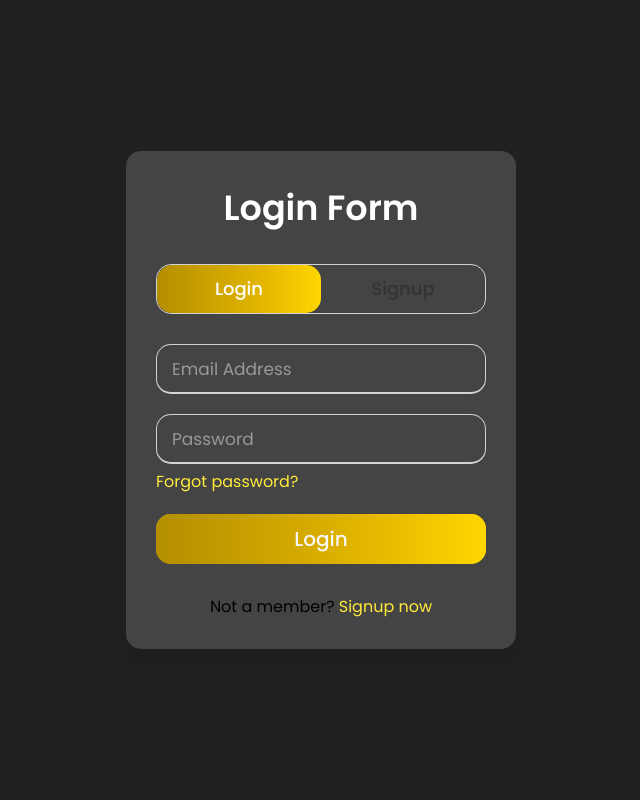
After one commit to MoigeMatino/fastapi-htmx-todo-spa, a FastAPI app: template app/templates/auth.html in a window 1280 px wide. The commit adds this page. Shown: the whole page, without its empty margins (319-959 px from the left). Run offline with FastAPI, Linux system fonts and the light colour scheme; the template is opened without the code that fills it, so the values that code supplies are empty; parts of the project's set-up code (start-up, migrations or seed data) failed here and were passed over.

Commit message:
feat: add signup form
- Combine login and signup form using slider

```diff
--- a/app/routes/user.py
+++ b/app/routes/user.py
@@ -57,6 +57,6 @@ def login(
     return response
 
 
-@router.get("/login", response_class=HTMLResponse)
+@router.get("/signup-login", response_class=HTMLResponse)
 async def show_login_form(request: Request):
-    return templates.TemplateResponse("login.html", {"request": request})
+    return templates.TemplateResponse("auth.html", {"request": request})
--- /dev/null
+++ b/app/static/auth.css
@@ -0,0 +1,232 @@
+@import url('https://fonts.googleapis.com/css?family=Poppins:400,500,600,700&display=swap');
+
+* {
+    margin: 0;
+    padding: 0;
+    box-sizing: border-box;
+    font-family: 'Poppins', sans-serif;
+}
+
+html, body {
+    display: grid;
+    height: 100%;
+    width: 100%;
+    place-items: center;
+    background: #212121;
+}
+
+::selection {
+    background: #ffeb3b;
+    color: #333;
+}
+
+.wrapper {
+    overflow: hidden;
+    max-width: 390px;
+    background: #444;
+    padding: 30px;
+    border-radius: 15px;
+    box-shadow: 0px 15px 20px rgba(0,0,0,0.1);
+}
+
+.wrapper .title-text {
+    display: flex;
+    width: 200%;
+}
+
+.wrapper .title {
+    width: 50%;
+    font-size: 35px;
+    font-weight: 600;
+    text-align: center;
+    color: white;
+    transition: all 0.6s cubic-bezier(0.68, -0.55, 0.265, 1.55);
+}
+
+.wrapper .slide-controls {
+    position: relative;
+    display: flex;
+    height: 50px;
+    width: 100%;
+    overflow: hidden;
+    margin: 30px 0 10px 0;
+    justify-content: space-between;
+    border: 1px solid lightgrey;
+    border-radius: 15px;
+}
+
+.slide-controls .slide {
+    height: 100%;
+    width: 100%;
+    color: #fff;
+    font-size: 18px;
+    font-weight: 500;
+    text-align: center;
+    line-height: 48px;
+    cursor: pointer;
+    z-index: 1;
+    transition: all 0.6s ease;
+}
+
+.slide-controls label.signup {
+    color: #333;
+}
+
+.slide-controls .slider-tab {
+    position: absolute;
+    height: 100%;
+    width: 50%;
+    left: 0;
+    z-index: 0;
+    border-radius: 15px;
+    background: -webkit-linear-gradient(left, #b38e00, #cca300, #e6b800, #ffd700);
+    background: -moz-linear-gradient(left, #b38e00, #cca300, #e6b800, #ffd700);
+    background: -o-linear-gradient(left, #b38e00, #cca300, #e6b800, #ffd700);
+    background: linear-gradient(to right, #b38e00, #cca300, #e6b800, #ffd700);
+    transition: all 0.6s cubic-bezier(0.68, -0.55, 0.265, 1.55);
+}
+
+input[type="radio"] {
+    display: none;
+}
+
+#signup:checked ~ .slider-tab {
+    left: 50%;
+}
+
+#signup:checked ~ label.signup {
+    color: #fff;
+    cursor: default;
+    user-select: none;
+}
+
+#signup:checked ~ label.login {
+    color: #333;
+}
+
+#login:checked ~ label.signup {
+    color: #333;
+}
+
+#login:checked ~ label.login {
+    cursor: default;
+    user-select: none;
+}
+
+.wrapper .form-container {
+    width: 100%;
+    overflow: hidden;
+}
+
+.form-container .form-inner {
+    display: flex;
+    width: 200%;
+}
+
+.form-container .form-inner form {
+    width: 50%;
+    transition: all 0.6s cubic-bezier(0.68, -0.55, 0.265, 1.55);
+}
+
+.form-inner form .field {
+    height: 50px;
+    width: 100%;
+    margin-top: 20px;
+}
+
+.form-inner form .field input {
+    height: 100%;
+    width: 100%;
+    outline: none;
+    padding-left: 15px;
+    border-radius: 15px;
+    border: 1px solid lightgrey;
+    border-bottom-width: 2px;
+    font-size: 17px;
+    background-color: #444;
+    color: #f5f5f5;
+    transition: all 0.3s ease;
+}
+
+.form-inner form .field input:focus {
+    border-color: #ffeb3b;
+}
+
+.form-inner form .field input::placeholder {
+    color: #999;
+    transition: all 0.3s ease;
+}
+
+form .field input:focus::placeholder {
+    color: #ffeb3b;
+}
+
+.form-inner form .pass-link {
+    margin-top: 5px;
+}
+
+.form-inner form .signup-link {
+    text-align: center;
+    margin-top: 30px;
+}
+
+.form-inner form .pass-link a,
+.form-inner form .signup-link a {
+    color: #ffeb3b;
+    text-decoration: none;
+}
+
+.form-inner form .pass-link a:hover,
+.form-inner form .signup-link a:hover {
+    text-decoration: underline;
+}
+
+form .btn {
+    height: 50px;
+    width: 100%;
+    border-radius: 15px;
+    position: relative;
+    overflow: hidden;
+    background: -webkit-linear-gradient(left, #b38e00, #cca300, #e6b800, #ffd700);
+    background: -moz-linear-gradient(left, #b38e00, #cca300, #e6b800, #ffd700);
+    background: -o-linear-gradient(left, #b38e00, #cca300, #e6b800, #ffd700);
+    background: linear-gradient(to right, #b38e00, #cca300, #e6b800, #ffd700);
+    transition: background 0.3s ease;
+}
+
+form .btn .btn-layer {
+    height: 100%;
+    width: 300%;
+    position: absolute;
+    left: -100%;
+    background: -webkit-linear-gradient(right, #b38e00, #cca300, #e6b800, #ffd700);
+    background: -moz-linear-gradient(right, #b38e00, #cca300, #e6b800, #ffd700);
+    background: -o-linear-gradient(right, #b38e00, #cca300, #e6b800, #ffd700);
+    background: linear-gradient(to right, #b38e00, #cca300, #e6b800, #ffd700);
+    border-radius: 15px;
+    transition: all 0.4s ease;
+}
+
+form .btn:hover .btn-layer {
+    left: 0;
+}
+
+form .btn input[type="submit"] {
+    height: 100%;
+    width: 100%;
+    z-index: 1;
+    position: relative;
+    background: none;
+    border: none;
+    color: #f5f5f5;
+    padding-left: 0;
+    border-radius: 15px;
+    font-size: 20px;
+    font-weight: 500;
+    cursor: pointer;
+    background: linear-gradient(to right, #b38e00, #cca300, #e6b800, #ffd700);
+}
+
+form .btn input[type="submit"]:hover {
+    background: linear-gradient(to right, #ffeb3b, #f8cb02, #f5b93e, #f3a22d);
+}
--- /dev/null
+++ b/app/templates/auth.html
@@ -0,0 +1,77 @@
+<!DOCTYPE html>
+<html lang="en">
+<head>
+    <meta charset="UTF-8">
+    <meta name="viewport" content="width=device-width, initial-scale=1.0">
+    <title>Document</title>
+    <link rel="stylesheet" href="/static/auth.css">
+</head>
+<body>
+    <div class="wrapper">
+        <div class="title-text">
+          <div class="title login">Login Form</div>
+          <div class="title signup">Signup Form</div>
+        </div>
+        <div class="form-container">
+          <div class="slide-controls">
+            <input type="radio" name="slide" id="login" checked>
+            <input type="radio" name="slide" id="signup">
+            <label for="login" class="slide login">Login</label>
+            <label for="signup" class="slide signup">Signup</label>
+            <div class="slider-tab"></div>
+          </div>
+          <div class="form-inner">
+            <form action="/auth/login" method="post" class="login">
+              <div class="field">
+                <input type="text" placeholder="Email Address" required>
+              </div>
+              <div class="field">
+                <input type="password" placeholder="Password" required>
+              </div>
+              <div class="pass-link"><a href="#">Forgot password?</a></div>
+              <div class="field btn">
+                <div class="btn-layer"></div>
+                <input type="submit" value="Login">
+              </div>
+              <div class="signup-link">Not a member? <a href="">Signup now</a></div>
+            </form>
+            <form action="/auth/signup" method="post" class="signup">
+              <div class="field">
+                <input type="text" placeholder="Email Address" required>
+              </div>
+              <div class="field">
+                <input type="password" placeholder="Password" required>
+              </div>
+              <div class="field">
+                <input type="password" placeholder="Confirm password" required>
+              </div>
+              <div class="field btn">
+                <div class="btn-layer"></div>
+                <input type="submit" value="Signup">
+              </div>
+            </form>
+          </div>
+        </div>
+      </div>
+    <script>
+        const loginText = document.querySelector(".title-text .login");
+        const loginForm = document.querySelector("form.login");
+        const loginBtn = document.querySelector("label.login");
+        const signupBtn = document.querySelector("label.signup");
+        const signupLink = document.querySelector("form .signup-link a");
+        signupBtn.onclick = (()=>{
+            loginForm.style.marginLeft = "-50%";
+            loginText.style.marginLeft = "-50%";
+        });
+        loginBtn.onclick = (()=>{
+            loginForm.style.marginLeft = "0%";
+            loginText.style.marginLeft = "0%";
+        });
+        signupLink.onclick = (()=>{
+            signupBtn.click();
+            return false;
+        });
+
+    </script>
+</body>
+</html>
--- a/app/templates/index.html
+++ b/app/templates/index.html
@@ -6,7 +6,7 @@
     <title>My Todo</title>
     <script src="https://unpkg.com/htmx.org@2.0.0" integrity="sha384-wS5l5IKJBvK6sPTKa2WZ1js3d947pvWXbPJ1OmWfEuxLgeHcEbjUUA5i9V5ZkpCw" crossorigin="anonymous"></script>
     <link rel="stylesheet" href="https://cdn.simplecss.org/simple.min.css">
-    <link rel="stylesheet" href="/static/styles.css">
+    <link rel="stylesheet" href="/static/main.css">
 </head>
 <body>
     <div class="header">
```
Also changed, not shown: app/static/main.css (renamed from app/static/styles.css, +13 -11 lines), app/templates/login.html (deleted, +0 -22 lines).
